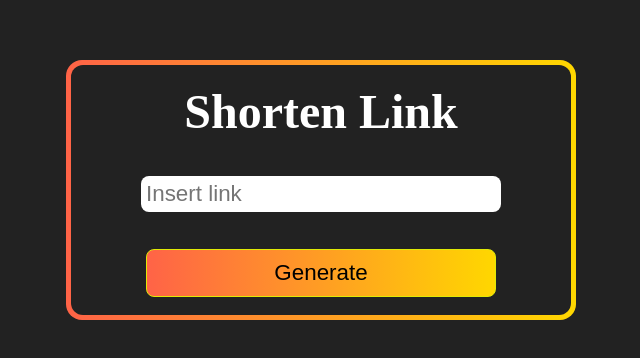
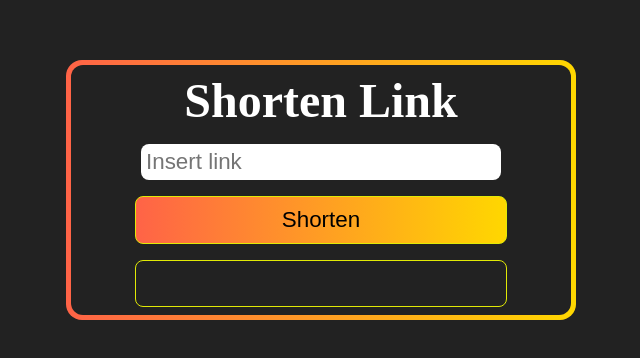
Before and after one commit to ihleonel/shorten-links, a Vue app: page / in a window 1280 px wide. Shown: the part 210-568 px from the top of the page, without its empty margins (319-959 px from the left). Built offline with nearby package versions, Linux system fonts and the light colour scheme.

Commit message:
Show response after shortening

```diff
--- a/src/App.vue
+++ b/src/App.vue
@@ -1,21 +1,26 @@
 <script setup>
-import { reactive } from 'vue'
+import { reactive, ref } from 'vue'
 const form = reactive({
   link: null
 })
+
+const data = ref(null)
+const isLoading = ref(false)
 const submit = async () => {
+  isLoading.value = true
   try {
-    const response = await fetch('http://localhost:8000/shorter-url/', {
+    const response = await fetch('http://localhost:8000/shorter-url', {
       method: 'POST',
       body: JSON.stringify(form),
       headers: {
         'Content-Type': 'application/json'
       }
     })
-    const data = await response.json()
-    console.log(data)
+    data.value = await response.json()
   } catch {
     console.log('error')
+  } finally {
+    isLoading.value = false
   }
 }
 </script>
@@ -27,17 +32,25 @@ const submit = async () => {
       <input
         v-model="form.link"
         class="input"
-        type="text"
+        type="search"
         placeholder="Insert link"
       />
       <button
         class="submit"
         type="submit"
-        title="Generate"
+        title="Shorten"
         @click.prevent="submit"
       >
-        Generate
+        Shorten
       </button>
+      <div class="result">
+        <span v-if="isLoading">
+          Shortening ...
+        </span>
+        <span v-else>
+          {{ data?.shorted }}
+        </span>
+      </div>
     </div>
   </div>
 
--- a/src/styles.css
+++ b/src/styles.css
@@ -6,6 +6,7 @@
 * {
   margin: 0;
   padding: 0;
+  box-sizing: content-box;
 }
 
 body {
@@ -49,6 +50,14 @@ body {
   padding: 5px;
 }
 
+.result {
+  width: 70%;
+  height: 25px;
+  padding: 10px;
+  border-radius: 8px;
+  border: 1px solid rgb(225, 233, 6);
+}
+
 .submit {
   font-size: 1.4em;
   width: 70%;
```
Also changed, not shown: 1 other file (tests, documents, lock files or other folders).
